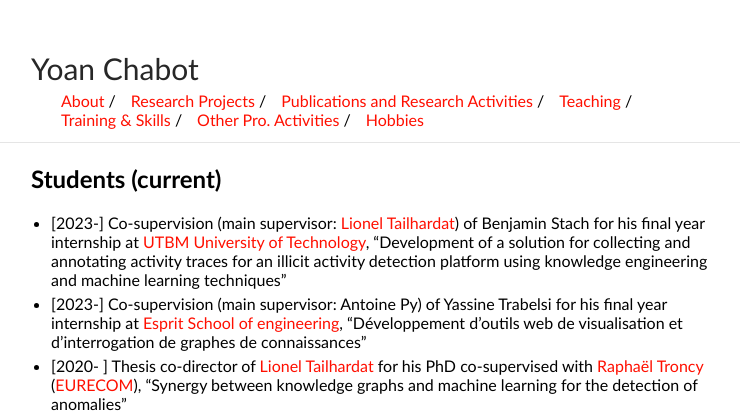
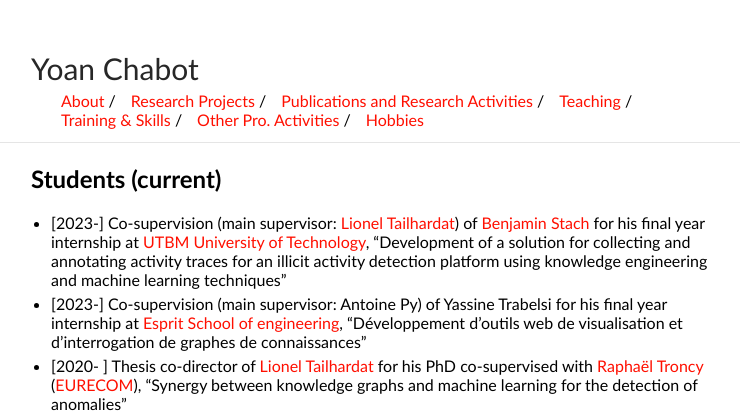
Before and after one commit to yoanchabot/yoanchabot.github.io, a Jekyll site: the page built from teaching.md, in a window 1280 px wide. Shown: the top 413 px of the page, without its empty margins (259-999 px from the left). Built offline with Jekyll 4.4.1, drawn with Linux system fonts in a browser that asks for light colours; part of the change alters nothing that is shown.

```diff
--- a/teaching.md
+++ b/teaching.md
@@ -4,7 +4,7 @@ title: Teaching
 ---
 
 ## Students (current)
-* [2023-] Co-supervision (main supervisor: [Lionel Tailhardat](https://genears.github.io/)) of Benjamin Stach for his final year internship at [UTBM University of Technology](http://www.univ-fcomte.fr/), "Development of a solution for collecting and annotating activity traces for an illicit activity detection platform using knowledge engineering and machine learning techniques"
+* [2023-] Co-supervision (main supervisor: [Lionel Tailhardat](https://genears.github.io/)) of [Benjamin Stach](https://benjaminstach.com/) for his final year internship at [UTBM University of Technology](http://www.univ-fcomte.fr/), "Development of a solution for collecting and annotating activity traces for an illicit activity detection platform using knowledge engineering and machine learning techniques"
 * [2023-] Co-supervision (main supervisor: Antoine Py) of Yassine Trabelsi for his final year internship at [Esprit School of engineering](https://esprit.tn/), "Développement d'outils web de visualisation et d'interrogation de graphes de connaissances"
 * [2020- ] Thesis co-director of [Lionel Tailhardat](https://genears.github.io/) for his PhD co-supervised with [Raphaël Troncy](https://www.eurecom.fr/~troncy/) ([EURECOM](http://www.eurecom.fr)), "Synergy between knowledge graphs and machine learning for the detection of anomalies"
 
```
